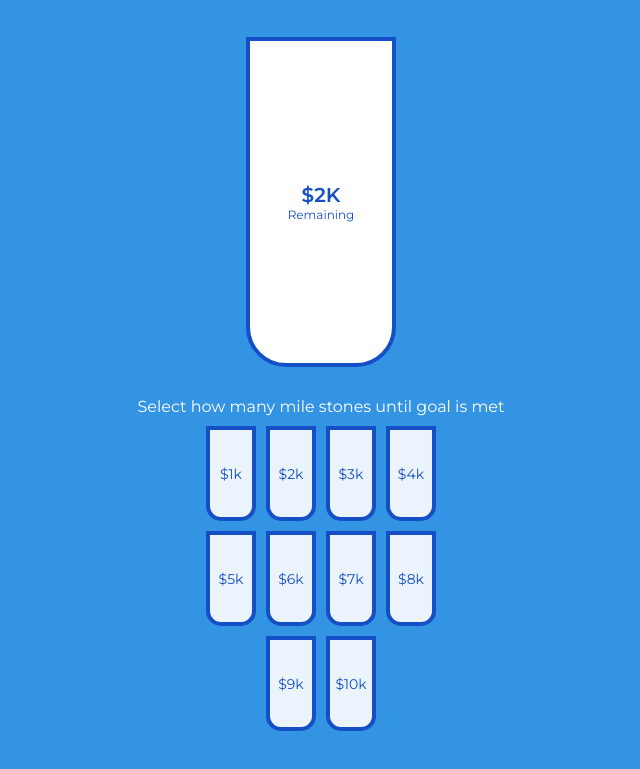
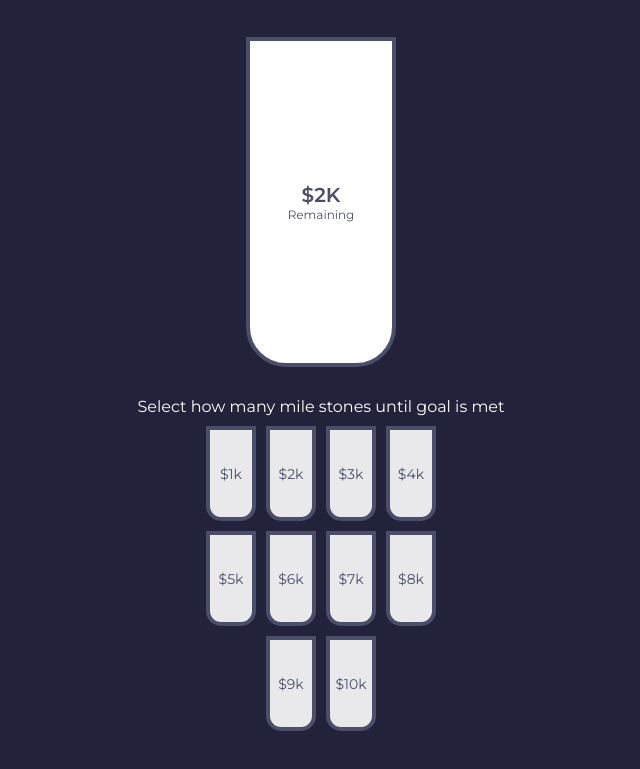
Before and after one commit to Tolson321/50-projects, a plain HTML site: page raiseMoney/index.html in a window 1280 px wide. Shown: the part 93-862 px from the top of the page, without its empty margins (319-959 px from the left). Drawn offline with Linux system fonts and the light colour scheme.

Commit message:
changed colors nice nice

```diff
--- a/raiseMoney/style.css
+++ b/raiseMoney/style.css
@@ -1,8 +1,8 @@
 @import url('https://fonts.googleapis.com/css?family=Montserrat:400,600&display=swap');
 
 :root {
-  --border-color: #144fc6;
-  --fill-color: #6ab3f8;
+  --border-color: #4A4E69;
+  --fill-color: #9A8C98;
 }
 
 * {
@@ -10,7 +10,7 @@
 }
 
 body {
-  background-color: #3494e4;
+  background-color: #22223B;
   color: #fff;
   font-family: 'Montserrat', sans-serif;
   display: flex;
```
